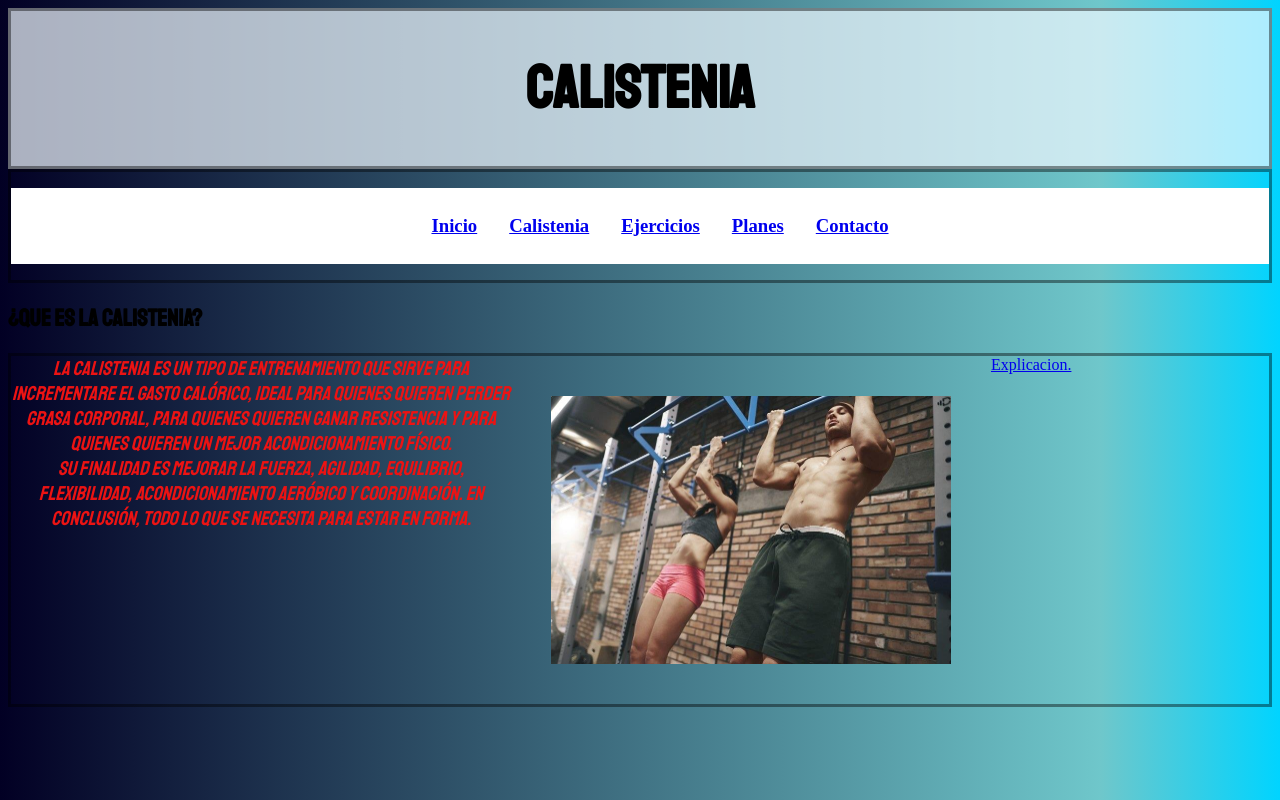
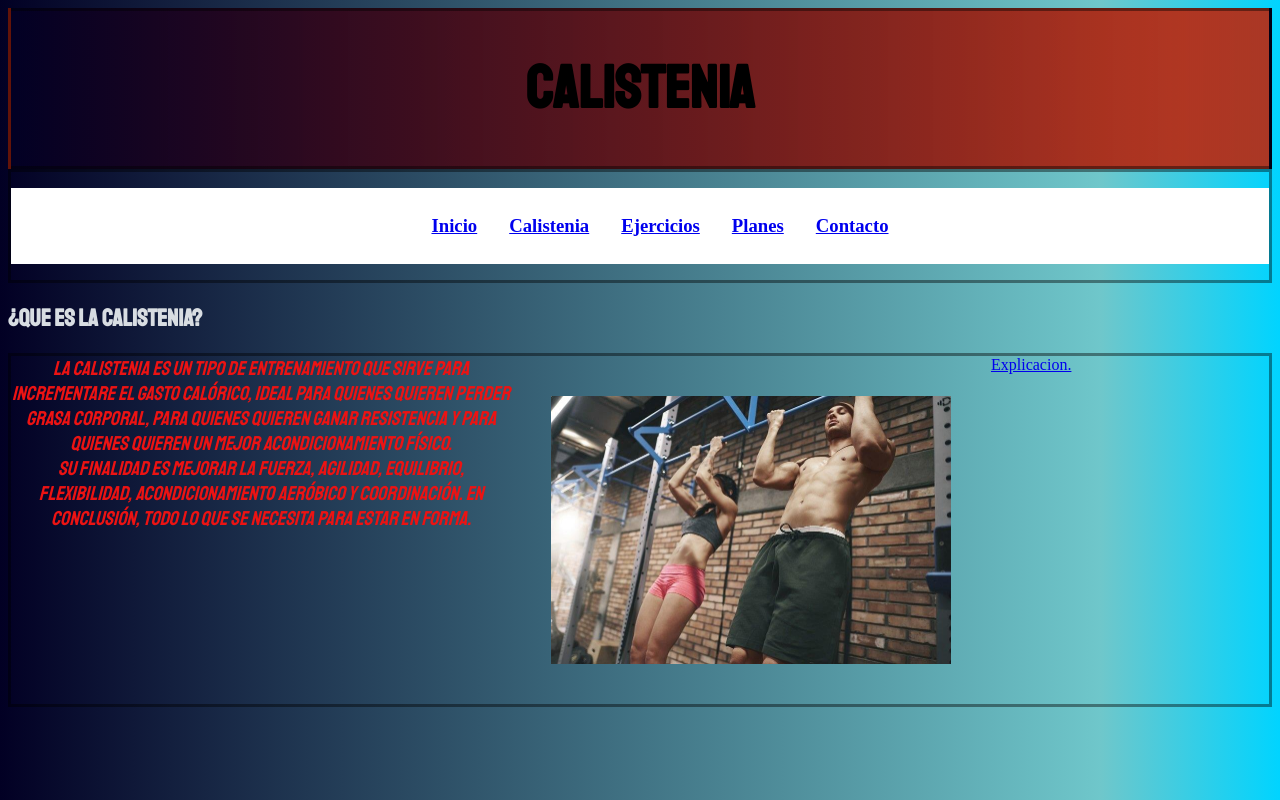
Before and after one commit to GuilloTT/calishouse-mendoza, a plain HTML site: page pages/calistenia.html in a window 1280 px wide. Drawn offline with Linux system fonts and the light colour scheme.

Commit message:
Modificando Css

```diff
--- a/main.css
+++ b/main.css
@@ -40,13 +40,14 @@
 
 }
 .seccion-calistenia {
-    background-color: #f0f8ffb6;
-    font-size: 30px;
+    background: rgb(2,0,36);
+    background: linear-gradient(90deg, rgba(2,0,36,1) 0%, rgba(189,37,12,0.8987068965517242) 93%);    font-size: 30px;
     text-align:center;
     font-family:'staatliches', sans-serif;
     font-weight: 600;
 }
 .seccion-calis {
+    color: #d8dde2;
     font-family:'staatliches', sans-serif;
 }
 .seccion-exp {
```
